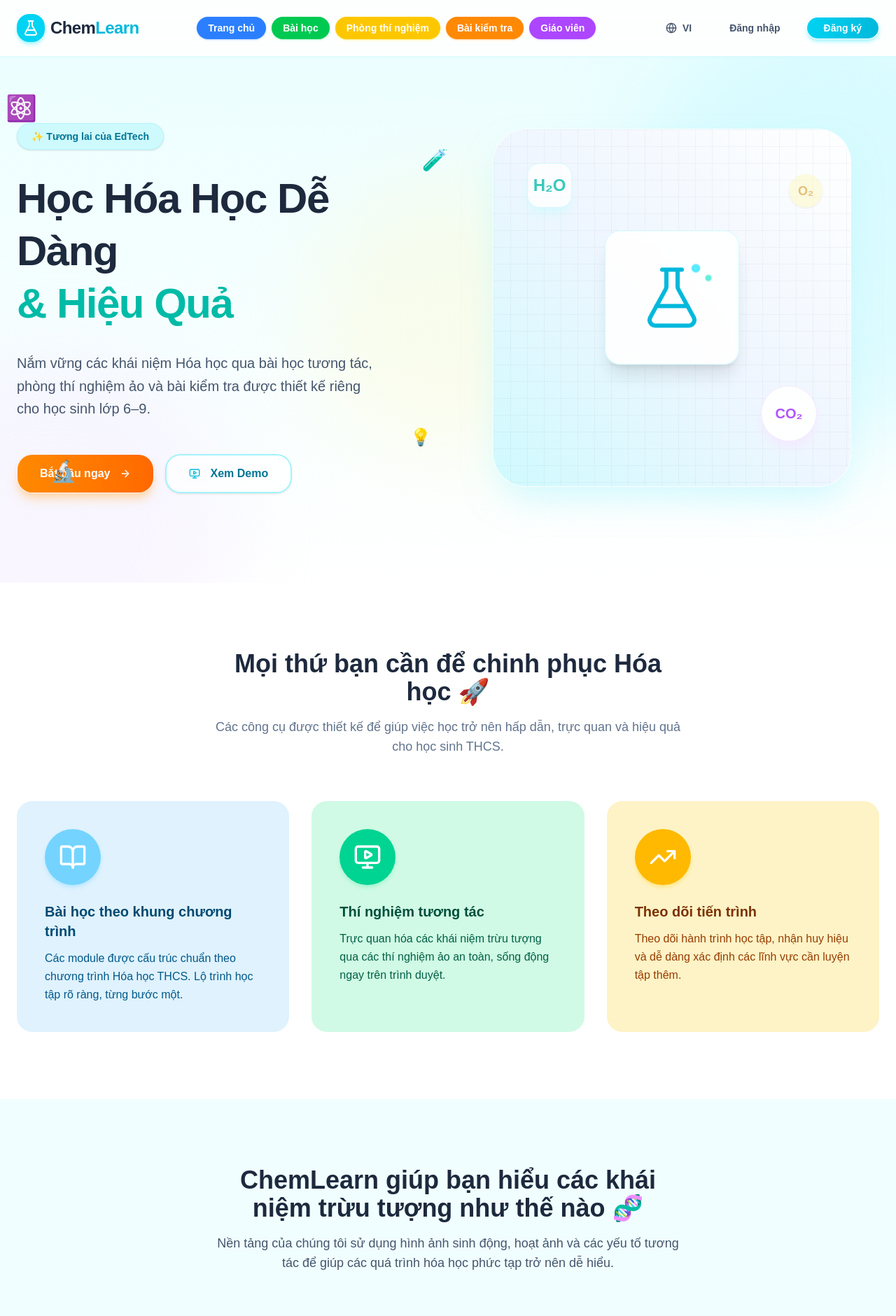
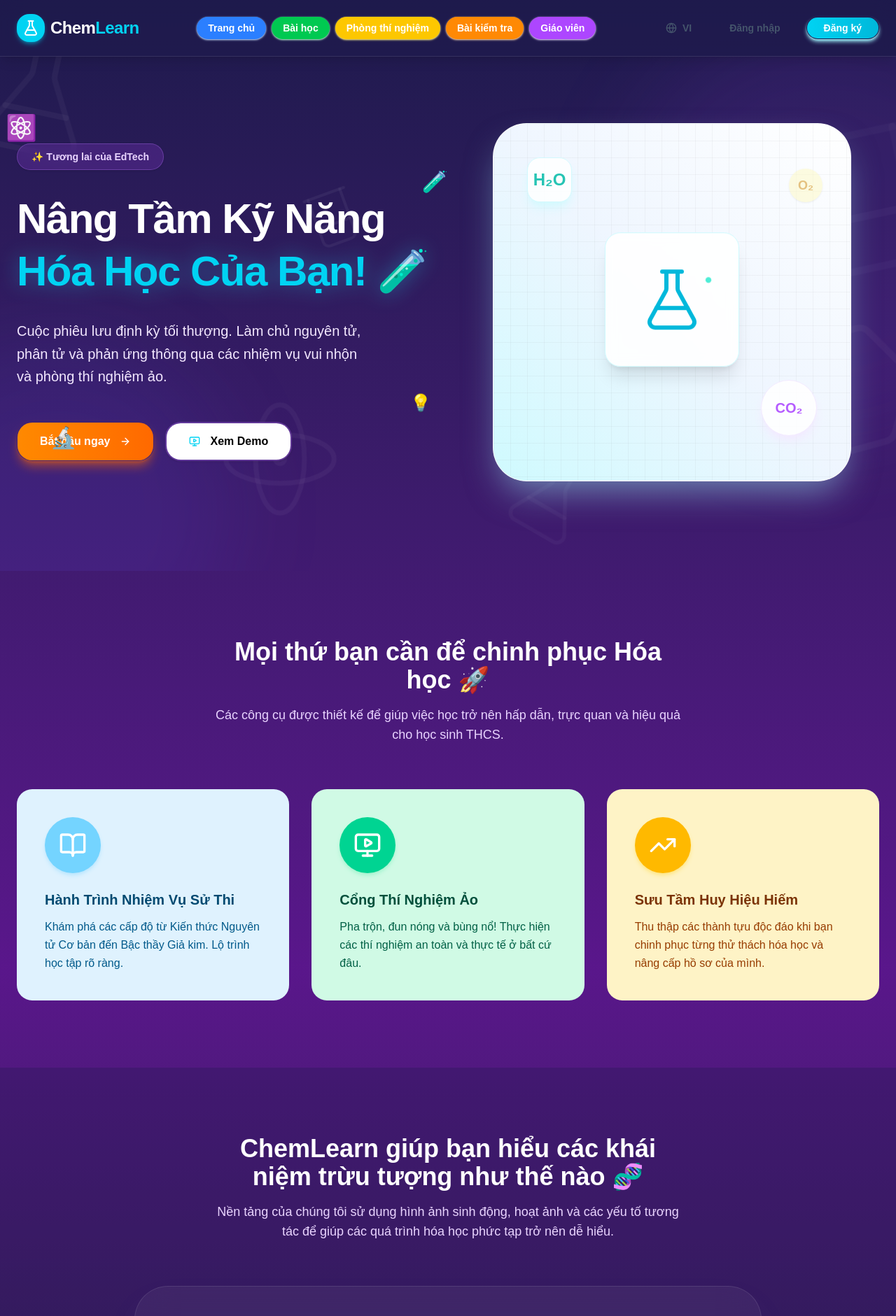
Before and after one commit to PhuNguyen12345/ChemLearn-FE, a React (Vite) app: page / in a window 1280 px wide. Shown: the top 1881 px of the page at 70% size. Built offline with nearby package versions, Linux system fonts and the light colour scheme.

Commit message:
Refined background for Landing Page

```diff
--- a/src/pages/LandingPage.jsx
+++ b/src/pages/LandingPage.jsx
@@ -9,6 +9,9 @@
   TrendingUp,
   ArrowRightCircle,
   Globe,
+  Hexagon,
+  Beaker,
+  Atom,
 } from 'lucide-react';
 import {
   DropdownMenu,
@@ -23,19 +26,28 @@
   const { language, setLanguage } = useLanguageStore();
   const t = translations[language];
 
+  const scatteredIcons = [
+    { Icon: FlaskConical, size: 'w-48 h-48', pos: '-top-10 -left-10', rotate: 'rotate-12', delay: '0s' },
+    { Icon: Beaker, size: 'w-64 h-64', pos: 'top-20 -right-20', rotate: '-rotate-12', delay: '2s' },
+    { Icon: Atom, size: 'w-40 h-40', pos: 'bottom-20 left-1/4', rotate: 'rotate-45', delay: '4s' },
+    { Icon: Hexagon, size: 'w-56 h-56', pos: 'top-1/2 -right-10', rotate: '-rotate-45', delay: '1s' },
+    { Icon: FlaskConical, size: 'w-32 h-32', pos: 'bottom-10 right-1/3', rotate: 'rotate-[30deg]', delay: '3s' },
+    { Icon: Beaker, size: 'w-24 h-24', pos: 'top-1/4 left-1/3', rotate: 'rotate-[-20deg]', delay: '5s' },
+  ];
+
   return (
-    <div className="min-h-screen bg-gradient-to-b from-cyan-50 to-white font-sans text-slate-800 selection:bg-sky-100 overflow-x-hidden">
+    <div className="min-h-screen bg-gradient-to-b from-indigo-950 via-purple-900 to-slate-900 font-sans text-white selection:bg-purple-500/30 overflow-x-hidden">
 
       {/* 1. Top Navigation */}
-      <nav className="fixed top-0 left-0 right-0 z-50 bg-white/90 backdrop-blur-md shadow-sm shadow-cyan-100/50">
+      <nav className="fixed top-0 left-0 right-0 z-50 bg-indigo-950/50 backdrop-blur-md border-b border-white/10 shadow-lg">
         <div className="container mx-auto px-6 h-20 flex items-center justify-between max-w-7xl">
           {/* Logo */}
           <Link to="/" className="flex items-center gap-2 group">
-            <div className="p-2 bg-cyan-400 rounded-2xl text-white group-hover:bg-cyan-500 transition-colors shadow-md shadow-cyan-200">
+            <div className="p-2 bg-cyan-400 rounded-2xl text-white group-hover:bg-cyan-500 transition-colors shadow-md shadow-cyan-500/50">
               <FlaskConical className="w-6 h-6" />
             </div>
-            <span className="text-2xl font-extrabold text-slate-800 tracking-tight">
-              Chem<span className="text-cyan-500">Learn</span>
+            <span className="text-2xl font-extrabold text-white tracking-tight">
+              Chem<span className="text-cyan-400">Learn</span>
             </span>
           </Link>
 
@@ -90,11 +102,22 @@
       <main className="pt-20">
 
         {/* 2. Hero Section */}
-        <section className="relative overflow-hidden bg-gradient-to-b from-cyan-50 to-white pt-24 pb-32">
+        <section className="relative overflow-hidden pt-24 pb-32">
+          {/* 🪄 Magic Background Icons */}
+          <div className="absolute inset-0 overflow-hidden pointer-events-none">
+            {scatteredIcons.map(({ Icon, size, pos, rotate, delay }, idx) => (
+              <Icon
+                key={idx}
+                className={`absolute ${size} ${pos} ${rotate} text-white/5 animate-[pulse_8s_ease-in-out_infinite]`}
+                style={{ animationDelay: delay }}
+                strokeWidth={1}
+              />
+            ))}
+          </div>
+
           {/* Big colourful blobs */}
-          <div className="absolute top-0 right-0 -translate-y-12 translate-x-1/3 w-[600px] h-[600px] bg-cyan-200/30 rounded-full blur-3xl pointer-events-none" />
-          <div className="absolute bottom-0 left-0 translate-y-1/3 -translate-x-1/3 w-[500px] h-[500px] bg-purple-100/40 rounded-full blur-3xl pointer-events-none" />
-          <div className="absolute top-1/2 left-1/2 -translate-x-1/2 -translate-y-1/2 w-[400px] h-[400px] bg-yellow-100/30 rounded-full blur-3xl pointer-events-none" />
+          <div className="absolute top-0 right-0 -translate-y-12 translate-x-1/3 w-[600px] h-[600px] bg-purple-500/10 rounded-full blur-3xl pointer-events-none" />
+          <div className="absolute bottom-0 left-0 translate-y-1/3 -translate-x-1/3 w-[500px] h-[500px] bg-indigo-500/10 rounded-full blur-3xl pointer-events-none" />
 
           <div className="container mx-auto px-6 relative z-10 max-w-7xl">
             <div className="grid md:grid-cols-2 gap-12 items-center">
@@ -107,25 +130,25 @@
                 <div className="absolute -bottom-6 left-12 text-3xl animate-bounce" style={{ animationDuration: '2.2s', animationDelay: '1s' }}>🔬</div>
                 <div className="absolute bottom-8 right-0 text-2xl animate-bounce" style={{ animationDuration: '4s', animationDelay: '0.2s' }}>💡</div>
 
-                <div className="inline-block px-5 py-2 bg-cyan-100 text-cyan-700 text-sm font-bold rounded-full shadow-sm border border-cyan-200/60">
+                <div className="inline-block px-5 py-2 bg-purple-500/20 text-purple-200 text-sm font-black rounded-full shadow-sm border border-purple-400/30 backdrop-blur-md">
                   {t.hero.badge}
                 </div>
 
-                <h1 className="text-5xl md:text-6xl font-extrabold leading-tight tracking-tight">
+                <h1 className="text-5xl md:text-6xl font-extrabold leading-tight tracking-tight text-white">
                   {t.hero.titleLine1} <br />
-                  <span className="text-teal-500">
+                  <span className="text-cyan-400 drop-shadow-[0_0_15px_rgba(34,211,238,0.4)]">
                     {t.hero.titleLine2}
                   </span>
                 </h1>
 
-                <p className="text-xl text-slate-600 leading-relaxed md:max-w-lg">
+                <p className="text-xl text-purple-100 leading-relaxed md:max-w-lg font-medium">
                   {t.hero.subtitle}
                 </p>
 
                 <div className="pt-4 flex flex-col sm:flex-row gap-4">
                   <Button
                     size="lg"
-                    className="rounded-3xl bg-gradient-to-r from-orange-400 to-orange-500 hover:from-orange-500 hover:to-orange-600 text-white font-extrabold shadow-lg shadow-orange-200 transition-all hover:-translate-y-1 hover:shadow-xl hover:shadow-orange-300 px-8 h-14 text-base group"
+                    className="rounded-3xl bg-gradient-to-r from-orange-400 to-orange-500 hover:from-orange-500 hover:to-orange-600 text-white font-extrabold shadow-lg shadow-orange-500/50 transition-all hover:-translate-y-1 hover:shadow-xl hover:shadow-orange-500/60 px-8 h-14 text-base group"
                   >
                     {t.hero.btnGetStarted}
                     <ArrowRight className="ml-2 w-5 h-5 group-hover:translate-x-1 transition-transform" />
@@ -133,9 +156,9 @@
                   <Button
                     size="lg"
                     variant="outline"
-                    className="rounded-3xl border-2 border-cyan-200 hover:bg-cyan-50 text-cyan-700 hover:text-cyan-800 px-8 h-14 text-base group shadow-sm bg-white/70 backdrop-blur-sm font-bold"
+                    className="rounded-3xl border-2 border-purple-400/30 hover:bg-white/5 text-black px-8 h-14 text-base group shadow-sm backdrop-blur-sm font-bold"
                   >
-                    <MonitorPlay className="mr-2 w-5 h-5 text-cyan-500 group-hover:scale-110 transition-transform" />
+                    <MonitorPlay className="mr-2 w-5 h-5 text-cyan-400 group-hover:scale-110 transition-transform" />
                     {t.hero.btnWatchDemo}
                   </Button>
                 </div>
@@ -174,13 +197,13 @@
         </section>
 
         {/* 3. Features Grid */}
-        <section className="py-24 bg-white relative z-20" id="features">
+        <section className="py-24 bg-transparent relative z-20" id="features">
           <div className="container mx-auto px-6 max-w-7xl">
             <div className="text-center mb-16 max-w-2xl mx-auto space-y-4">
-              <h2 className="text-3xl md:text-4xl font-extrabold text-slate-800">
+              <h2 className="text-3xl md:text-4xl font-extrabold text-white">
                 {t.features.sectionTitle}
               </h2>
-              <p className="text-lg text-slate-500">
+              <p className="text-lg text-purple-200">
                 {t.features.sectionSubtitle}
               </p>
             </div>
@@ -223,19 +246,19 @@
         </section>
 
         {/* 4. How It Works — Abstract Concepts Visual Section */}
-        <section className="py-24 bg-cyan-50/50 relative overflow-hidden" id="how-it-works">
+        <section className="py-24 bg-indigo-950/30 relative overflow-hidden" id="how-it-works">
           <div className="container mx-auto px-6 max-w-7xl">
             <div className="text-center mb-16">
-              <h2 className="text-3xl md:text-4xl font-extrabold text-slate-800 mb-4 max-w-2xl mx-auto">
+              <h2 className="text-3xl md:text-4xl font-extrabold text-white mb-4 max-w-2xl mx-auto">
                 {t.howItWorks.sectionTitle}
               </h2>
-              <p className="text-lg text-slate-600 max-w-2xl mx-auto">
+              <p className="text-lg text-purple-200 max-w-2xl mx-auto">
                 {t.howItWorks.sectionSubtitle}
               </p>
             </div>
 
             {/* Visual Reaction Flow */}
-            <div className="max-w-4xl mx-auto bg-white rounded-[3rem] p-8 md:p-16 shadow-xl shadow-cyan-100/50 border border-cyan-50 relative">
+            <div className="max-w-4xl mx-auto bg-white/5 backdrop-blur-xl rounded-[3rem] p-8 md:p-16 shadow-2xl shadow-indigo-500/10 border border-white/10 relative">
               <div className="flex flex-col md:flex-row items-center justify-center gap-8 md:gap-16">
 
                 {/* Reactants */}
@@ -279,67 +302,10 @@
           </div>
         </section>
 
-        {/* 5. Join Our Community — Audience Section */}
-        <section className="py-24 bg-white" id="community">
-          <div className="container mx-auto px-6 max-w-7xl">
-            <div className="text-center mb-16">
-              <h2 className="text-3xl md:text-4xl font-extrabold text-slate-800 mb-4">
-                {t.community.sectionTitle}
-              </h2>
-              <p className="text-lg text-slate-600 max-w-2xl mx-auto">
-                {t.community.sectionSubtitle}
-              </p>
-            </div>
-
-            <div className="grid md:grid-cols-3 gap-8">
-              {/* For Students */}
-              <div className="bg-blue-500 text-white rounded-3xl p-10 flex flex-col items-center text-center hover:shadow-2xl hover:shadow-blue-300/50 hover:-translate-y-2 transition-all duration-300">
-                <div className="w-24 h-24 rounded-full bg-blue-400 flex items-center justify-center mb-6 shadow-lg shadow-blue-600/30">
-                  <span className="text-4xl">👨‍🎓</span>
-                </div>
-                <h3 className="text-2xl font-extrabold mb-4">{t.community.studentTitle}</h3>
-                <p className="mb-8 flex-grow leading-relaxed text-blue-100">
-                  {t.community.studentDesc}
-                </p>
-                <button className="w-full bg-white text-blue-500 font-extrabold rounded-full py-3 text-[15px] hover:bg-blue-50 transition-colors shadow-md">
-                  {t.community.learnMore}
-                </button>
-              </div>
-
-              {/* For Teachers */}
-              <div className="bg-green-500 text-white rounded-3xl p-10 flex flex-col items-center text-center hover:shadow-2xl hover:shadow-green-300/50 hover:-translate-y-2 transition-all duration-300">
-                <div className="w-24 h-24 rounded-full bg-green-400 flex items-center justify-center mb-6 shadow-lg shadow-green-600/30">
-                  <span className="text-4xl">👩‍🏫</span>
-                </div>
-                <h3 className="text-2xl font-extrabold mb-4">{t.community.teacherTitle}</h3>
-                <p className="mb-8 flex-grow leading-relaxed text-green-100">
-                  {t.community.teacherDesc}
-                </p>
-                <button className="w-full bg-white text-green-500 font-extrabold rounded-full py-3 text-[15px] hover:bg-green-50 transition-colors shadow-md">
-                  {t.community.learnMore}
-                </button>
-              </div>
-
-              {/* For Parents */}
-              <div className="bg-orange-500 text-white rounded-3xl p-10 flex flex-col items-center text-center hover:shadow-2xl hover:shadow-orange-300/50 hover:-translate-y-2 transition-all duration-300">
-                <div className="w-24 h-24 rounded-full bg-orange-400 flex items-center justify-center mb-6 shadow-lg shadow-orange-600/30">
-                  <span className="text-4xl">👨‍👩‍👧</span>
-                </div>
-                <h3 className="text-2xl font-extrabold mb-4">{t.community.parentTitle}</h3>
-                <p className="mb-8 flex-grow leading-relaxed text-orange-100">
-                  {t.community.parentDesc}
-                </p>
-                <button className="w-full bg-white text-orange-500 font-extrabold rounded-full py-3 text-[15px] hover:bg-orange-50 transition-colors shadow-md">
-                  {t.community.learnMore}
-                </button>
-              </div>
-            </div>
-          </div>
-        </section>
       </main>
 
       {/* 6. Footer */}
-      <footer className="bg-purple-500 pt-20 pb-8 text-white">
+      <footer className="bg-slate-950/40 border-t border-white/5 pt-20 pb-8 text-white backdrop-blur-md">
         <div className="container mx-auto px-6 max-w-7xl">
           <div className="grid md:grid-cols-4 gap-12 mb-16">
             <div className="col-span-2">
```
Also changed, not shown: src/lib/translations.js.
